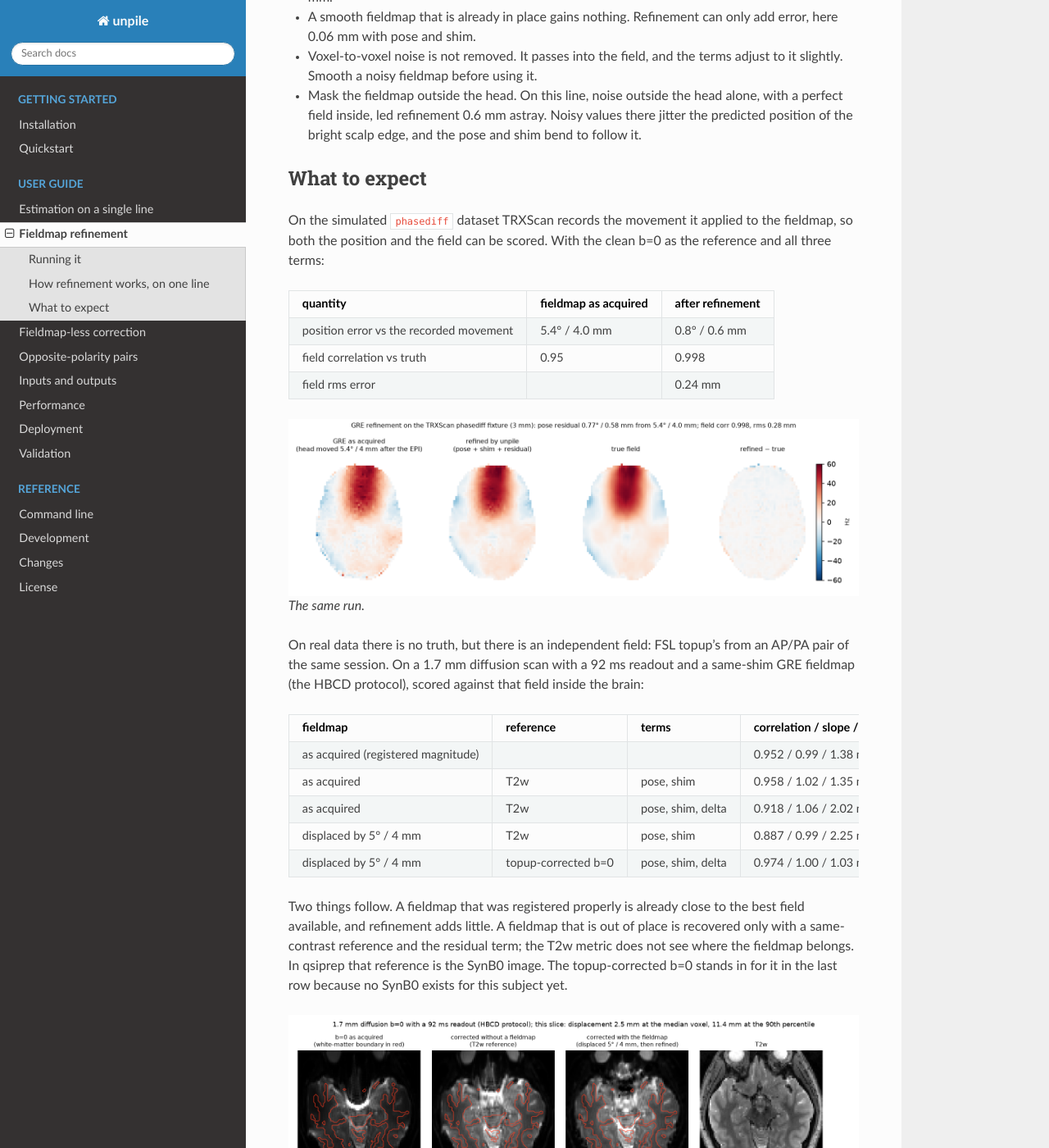
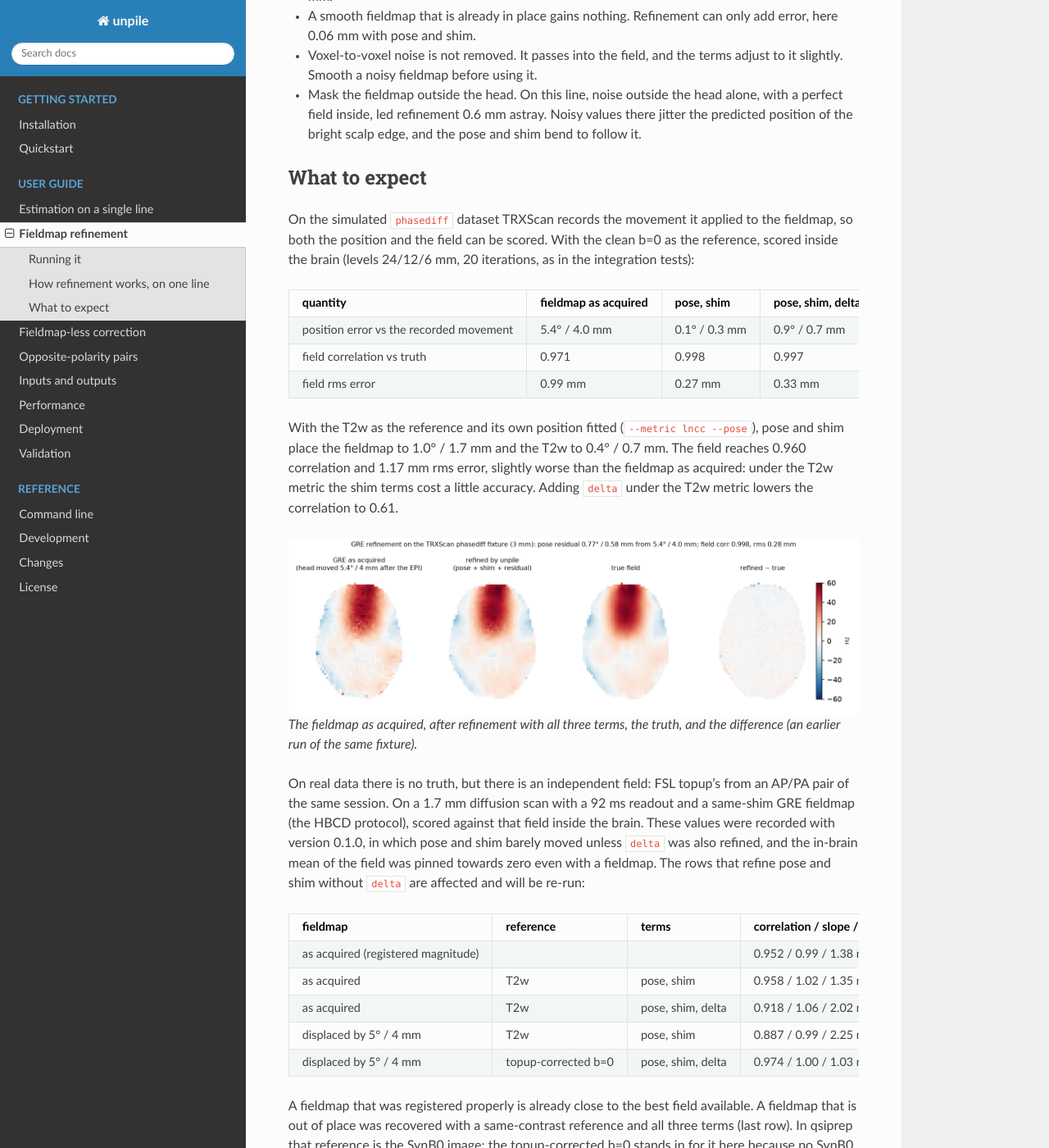
Before and after one commit to PennLINC/unpile-rs, a Sphinx documentation site: the page built from docs/user/gre-refinement.md, in a window 1280 px wide and 1400 px high, scrolled down 3897 px. Shown: the whole window at 82% size. Built offline with Sphinx 7.4.7 and the Read the Docs theme 3.1.0, drawn with Linux system fonts in a browser that asks for light colours; some of the changed text lies outside the part shown.

Commit message:
Docs: correct the fieldmap refinement page for the fix, changelog, dev notes

````diff
--- a/docs/user/gre-refinement.md
+++ b/docs/user/gre-refinement.md
@@ -42,8 +42,8 @@
 
 `--fieldmap-refine` chooses the terms. The default is `pose,shim`. Add `delta` only with a
 same-contrast reference (SynB0 or, on simulated data, the clean b=0): under the T2w metric the
-residual term pulls a good fieldmap away from the truth. With `delta` on and a same-contrast
-reference, the position is recovered too; without it, the position barely moves on real data.
+residual term pulls a good fieldmap away from the truth. Pose and shim alone recover the position
+of a misplaced fieldmap, with either kind of reference (below).
 
 ## How refinement works, on one line
 
@@ -129,24 +129,34 @@
 ## What to expect
 
 On the simulated `phasediff` dataset TRXScan records the movement it applied to the fieldmap, so
-both the position and the field can be scored. With the clean b=0 as the reference and all three
-terms:
+both the position and the field can be scored. With the clean b=0 as the reference, scored inside
+the brain (levels 24/12/6 mm, 20 iterations, as in the integration tests):
 
-| quantity | fieldmap as acquired | after refinement |
-|---|---|---|
-| position error vs the recorded movement | 5.4° / 4.0 mm | 0.8° / 0.6 mm |
-| field correlation vs truth | 0.95 | 0.998 |
-| field rms error | | 0.24 mm |
+| quantity | fieldmap as acquired | pose, shim | pose, shim, delta |
+|---|---|---|---|
+| position error vs the recorded movement | 5.4° / 4.0 mm | 0.1° / 0.3 mm | 0.9° / 0.7 mm |
+| field correlation vs truth | 0.971 | 0.998 | 0.997 |
+| field rms error | 0.99 mm | 0.27 mm | 0.33 mm |
+
+With the T2w as the reference and its own position fitted (`--metric lncc --pose`), pose and shim
+place the fieldmap to 1.0° / 1.7 mm and the T2w to 0.4° / 0.7 mm. The field reaches 0.960
+correlation and 1.17 mm rms error, slightly worse than the fieldmap as acquired: under the T2w
+metric the shim terms cost a little accuracy. Adding `delta` under the T2w metric lowers the
+correlation to 0.61.
 
 ```{figure} ../_static/gre_refinement.png
 :alt: The fieldmap as acquired, after refinement, the truth, and the difference.
 
-The same run.
+The fieldmap as acquired, after refinement with all three terms, the truth, and the difference
+(an earlier run of the same fixture).
 ```
 
 On real data there is no truth, but there is an independent field: FSL topup's from an AP/PA pair
 of the same session. On a 1.7 mm diffusion scan with a 92 ms readout and a same-shim GRE fieldmap
-(the HBCD protocol), scored against that field inside the brain:
+(the HBCD protocol), scored against that field inside the brain. These values were recorded with
+version 0.1.0, in which pose and shim barely moved unless `delta` was also refined, and the
+in-brain mean of the field was pinned towards zero even with a fieldmap. The rows that refine pose
+and shim without `delta` are affected and will be re-run:
 
 | fieldmap | reference | terms | correlation / slope / rms vs topup |
 |---|---|---|---|
@@ -156,11 +166,10 @@
 | displaced by 5° / 4 mm | T2w | pose, shim | 0.887 / 0.99 / 2.25 mm (position moved 0.4°) |
 | displaced by 5° / 4 mm | topup-corrected b=0 | pose, shim, delta | 0.974 / 1.00 / 1.03 mm (position recovered: 5.1°) |
 
-Two things follow. A fieldmap that was registered properly is already close to the best field
-available, and refinement adds little. A fieldmap that is out of place is recovered only with a
-same-contrast reference and the residual term; the T2w metric does not see where the fieldmap
-belongs. In qsiprep that reference is the SynB0 image. The topup-corrected b=0 stands in for it in
-the last row because no SynB0 exists for this subject yet.
+A fieldmap that was registered properly is already close to the best field available. A fieldmap
+that is out of place was recovered with a same-contrast reference and all three terms (last row).
+In qsiprep that reference is the SynB0 image; the topup-corrected b=0 stands in for it here because
+no SynB0 exists for this subject yet.
 
 ```{figure} ../_static/csdsi2_panels.png
 :alt: The 1.7 mm b=0 as acquired, corrected without a fieldmap, corrected with the displaced-then-refined fieldmap, and the T2w; below, the four fields.
````
Also changed, not shown: docs/changes.md (+13 -0 lines), docs/development.md (+1 -1 lines), docs/user/inputs-outputs.md (+2 -2 lines).
